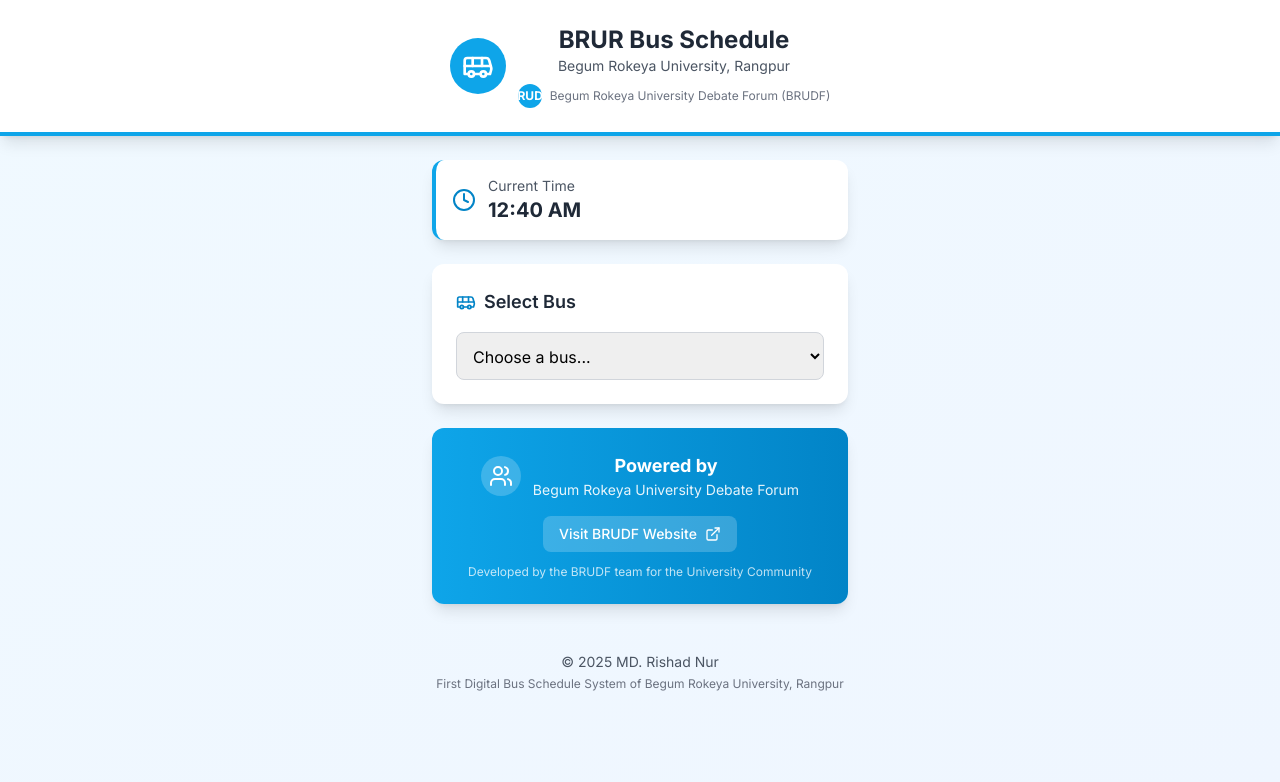
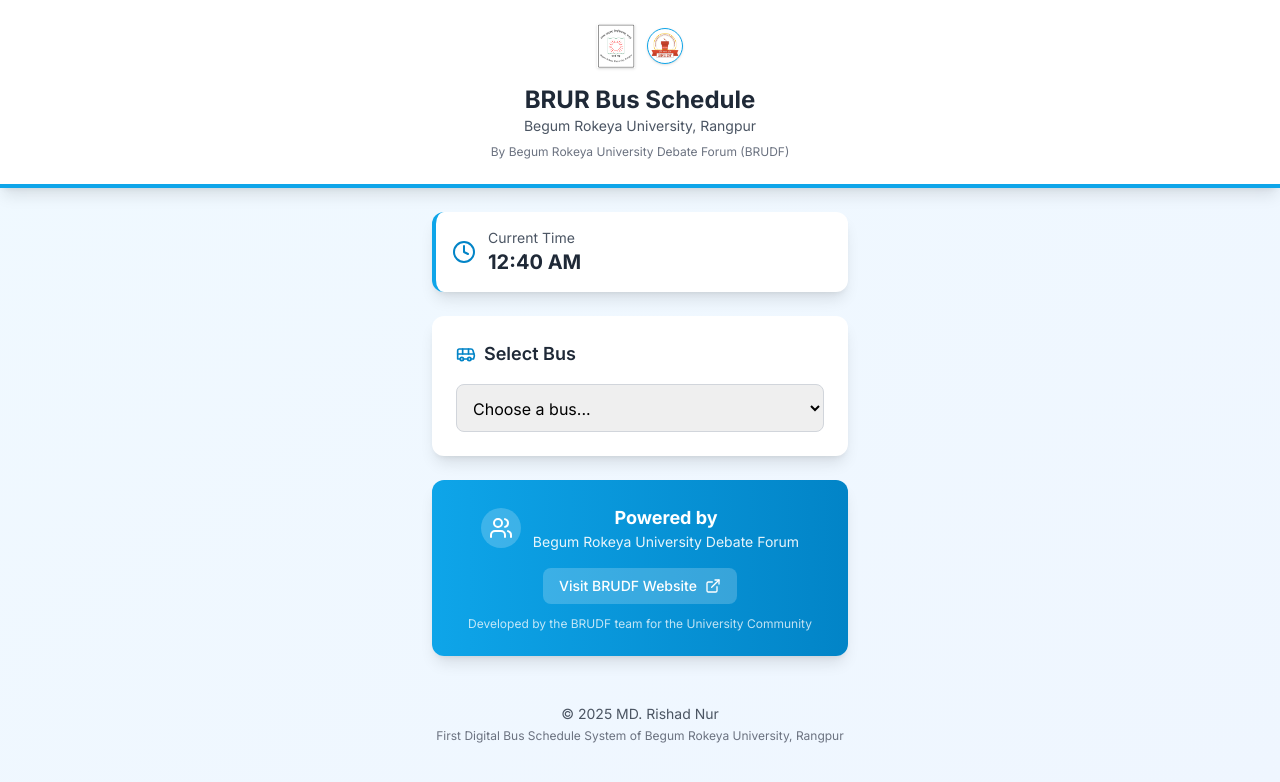
Before and after one commit to Rishad-007/BRUR-Bus-App, a React (Vite) app: page / in a window 1280 px wide. Shown: the top 782 px of the page. Built offline with nearby package versions, Linux system fonts and the light colour scheme.

Commit message:
fixed logo issue

```diff
--- a/src/App.tsx
+++ b/src/App.tsx
@@ -104,25 +104,36 @@
       {/* Header */}
       <header className="bg-white shadow-lg border-b-4 border-university-500">
         <div className="max-w-md mx-auto px-4 py-6">
-          <div className="flex items-center justify-center space-x-3">
-            <div className="bg-university-500 p-3 rounded-full">
-              <BusIcon className="w-8 h-8 text-white" />
-              {/* bus logo */}
-
+          <div className="flex flex-col items-center justify-center gap-2">
+            <div className="flex items-center justify-center gap-3">
+              <img
+                src="/logo/logo_University.png"
+                alt="University Logo"
+                className="bg-white shadow"
+                style={{
+                  maxWidth: "44px",
+                  maxHeight: "44px",
+                  width: "auto",
+                  height: "auto",
+                }}
+              />
+              <img
+                src="/logo/logo brudf.png"
+                alt="BRUDF Logo"
+                className="bg-white shadow rounded-full border border-university-500"
+                style={{ width: "36px", height: "36px", objectFit: "contain" }}
+              />
             </div>
-            <div className="text-center">
+            <div className="text-center mt-2">
               <h1 className="text-2xl font-bold text-gray-800">
                 BRUR Bus Schedule
               </h1>
               <p className="text-sm text-gray-600">
                 Begum Rokeya University, Rangpur
               </p>
-              <div className="mt-2 flex items-center justify-center space-x-2">
-                <div className="w-6 h-6 bg-university-500 rounded-full flex items-center justify-center">
-                  <span className="text-white text-xs font-bold">BRUDF</span>
-                </div>
+              <div className="mt-2 flex items-center justify-center gap-2">
                 <span className="text-xs text-gray-500">
-                  Begum Rokeya University Debate Forum (BRUDF)
+                  By Begum Rokeya University Debate Forum (BRUDF)
                 </span>
               </div>
             </div>
```
